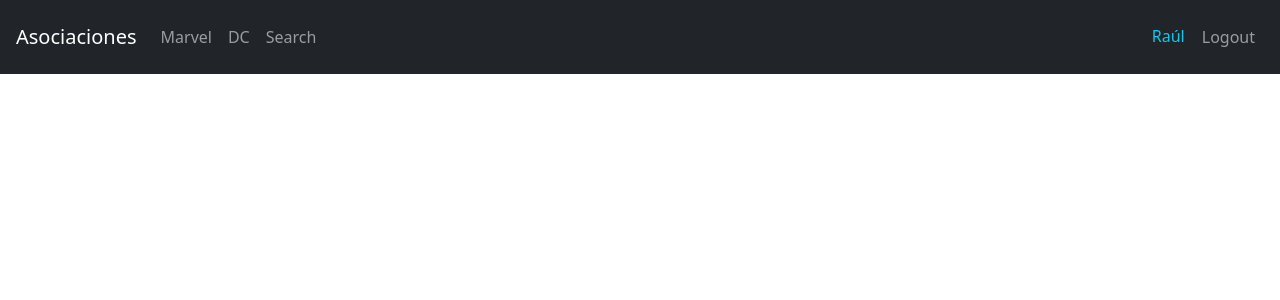
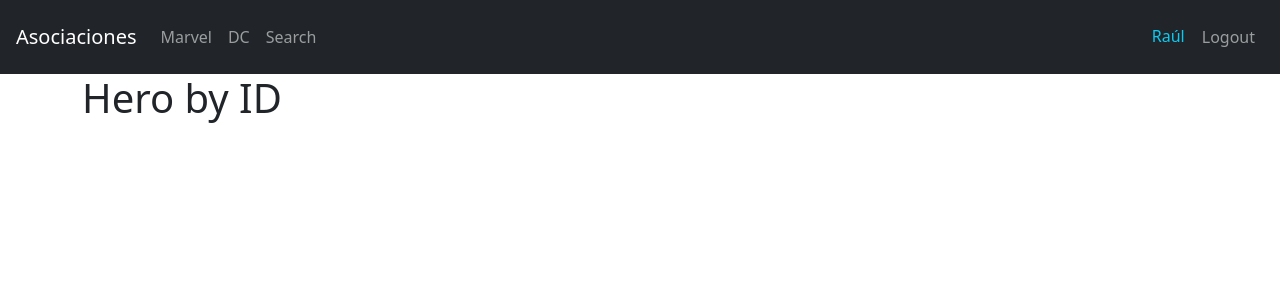
Before and after one commit to centinelaCode/heroesApp, a React (Vite) app: page /hero/marvel-captain in a window 1280 px wide. Shown: the top 300 px of the page. Built offline with nearby package versions, Linux system fonts and the light colour scheme.

Commit message:
[ADD] Se empieza a trabajar en el componente HeroPage que mostrará la info del hero
=> Se obtiene el hero por el param en la url
=> Se obtiene con el hook useParamas de recat-router-dom

```diff
--- a/src/heroes/pages/HeroPage.jsx
+++ b/src/heroes/pages/HeroPage.jsx
@@ -1,5 +1,20 @@
+import { Navigate, useParams } from 'react-router-dom'
+import { getHeroById} from '../helpers'
 
 export const HeroPage = () => {
+
+  // obtenemos el id medinate los params que viene en la url
+  const { id } = useParams();
+
+  // buscamos el hero en base al id
+  const hero = getHeroById(id);
+
+  // si no existe el hero nos saca de esa route (en caso de que alteren manuelmente la url)
+  if(!hero) {
+    return <Navigate to="/marvel" />
+  }
+
+
   return (
     <>
       <h1>Hero by ID</h1>
--- a/src/heroes/routes/HeroesRoutes.jsx
+++ b/src/heroes/routes/HeroesRoutes.jsx
@@ -14,7 +14,7 @@ export const HeroesRoutes = () => {
           <Route path="dc" element={<DcPage />} />
 
           <Route path="search" element={<SearchPage />} />
-          <Route path="hero" element={<HeroPage />} />
+          <Route path="hero/:id" element={<HeroPage />} />
 
           {/* faltan: Search, hero by id */}
 
```
